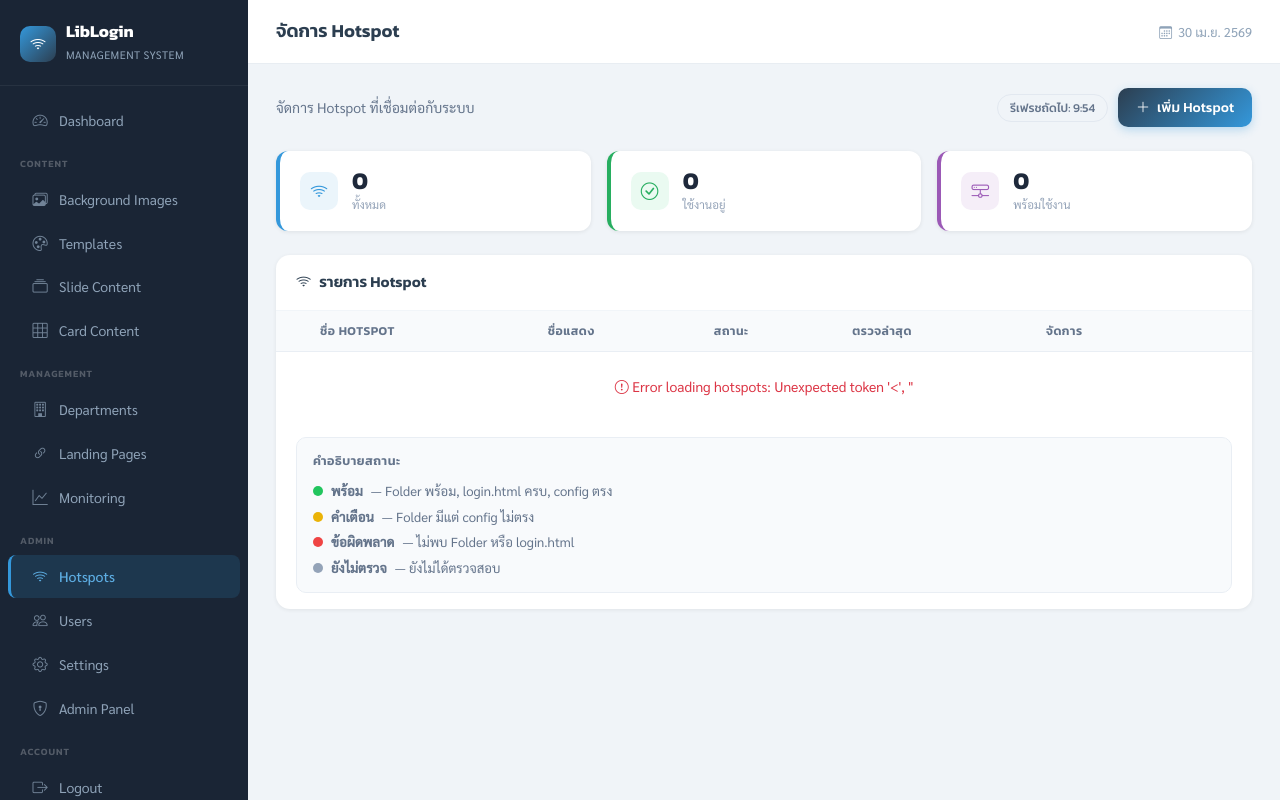
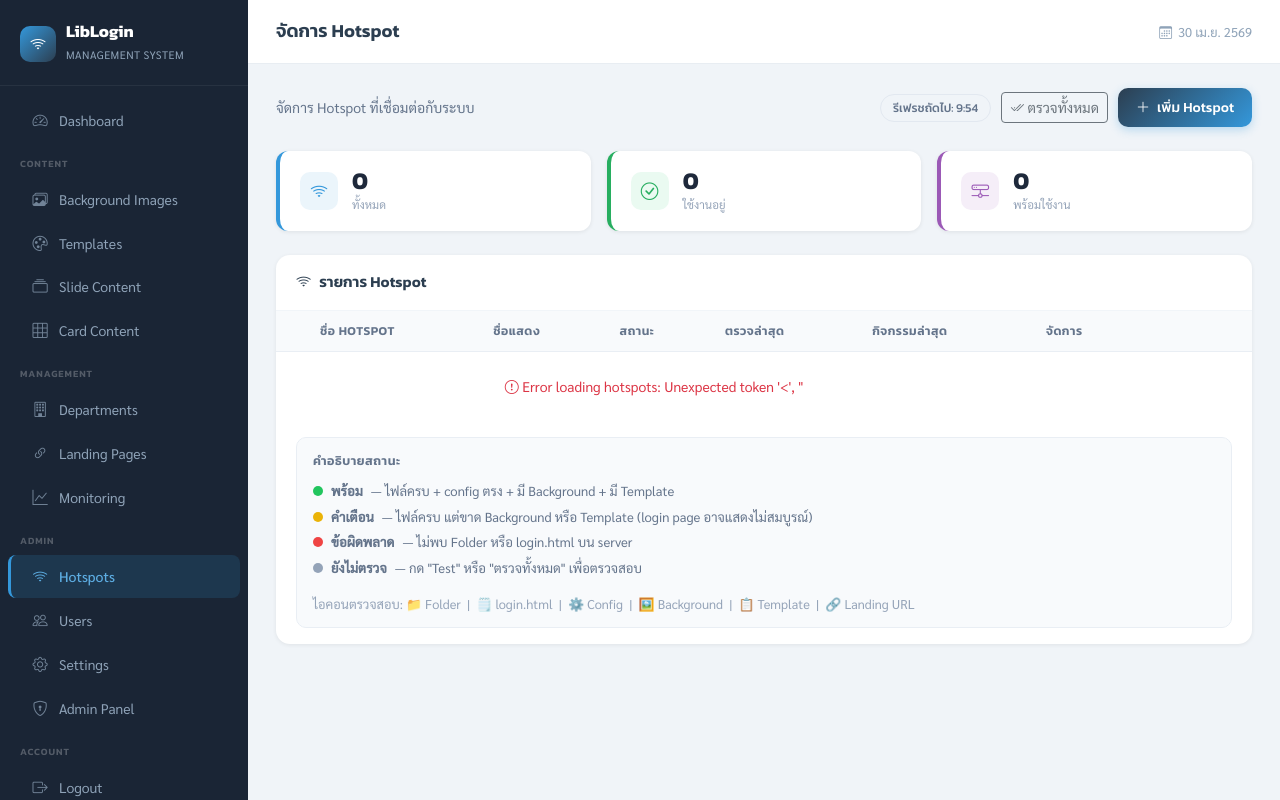
Before and after one commit to azimuthotg/LibLogin, a Django app: page /hotspots/ in a window 1280 px wide. Run offline with Django 5.2, Linux system fonts and the light colour scheme; the visitor is signed in with stand-in values (Sample User, id 1); data that the repository does not hold is empty; some libraries are stand-ins or nearby versions.

Commit message:
feat: Phase 4 — Enhanced Hotspot Health Check
4A — Backend:
- Add has_active_background, has_active_template, has_landing_url fields to Hotspot model (migration 0014)
- Update status property: READY requires file + config + background + template
- Enhance test_connection to check DB content (BackgroundImage, TemplateConfig, LandingPageURL)
- Add last_impression_at (SerializerMethodField from PageImpression) to HotspotSerializer

4B — UI:
- Expand status detail icons from 3 → 6 checks (folder/file/config/bg/template/landing)
- Add "กิจกรรมล่าสุด" column showing last impression timestamp
- Add "ตรวจทั้งหมด" (Test All) button with sequential progress
- Update status legend to reflect new READY/WARNING criteria

4C — Health Check:
- Add GET /api/health/ endpoint (public) — DB, media, logs checks

Co-Authored-By: Claude Sonnet 4.6 <noreply@anthropic.com>

```diff
--- a/api/urls.py
+++ b/api/urls.py
@@ -10,6 +10,7 @@ from .views import (
     impression_statistics,
     media_reach_report,
     export_reach_report_pdf,
+    health_check,
     BackgroundImageViewSet,
     SystemSettingsViewSet,
     UserViewSet,
@@ -55,6 +56,9 @@ urlpatterns = [
     # Export media reach report as PDF
     path('export-reach-report-pdf/', export_reach_report_pdf, name='export-reach-report-pdf'),
 
+    # Health check (public)
+    path('health/', health_check, name='health-check'),
+
     # Include router URLs
     path('', include(router.urls)),
 ]
--- a/api/views.py
+++ b/api/views.py
@@ -523,13 +523,15 @@ class HotspotViewSet(viewsets.ModelViewSet):
     @action(detail=True, methods=['post'])
     def test_connection(self, request, pk=None):
         """
-        Test hotspot connection status
-        Checks if folder exists, login.html exists, and config matches
+        Test hotspot health status — checks filesystem + DB content availability.
+        Checks: folder, login.html, config, active background, active template, landing URL.
         """
         import os
         import re
         from django.conf import settings
         from django.utils import timezone
+        from django.db.models import Q
+        from .models import BackgroundImage, TemplateConfig, LandingPageURL
 
         hotspot = self.get_object()
         base_dir = settings.BASE_DIR
@@ -549,34 +551,62 @@ class HotspotViewSet(viewsets.ModelViewSet):
                 try:
                     with open(login_file_path, 'r', encoding='utf-8') as f:
                         content = f.read()
-                        # Look for window.HOTSPOT_NAME = 'hotspot_xxx';
-                        pattern = r"window\.HOTSPOT_NAME\s*=\s*['\"]([^'\"]+)['\"]"
-                        match = re.search(pattern, content)
-                        if match:
-                            found_name = match.group(1)
-                            config_matched = (found_name == hotspot.hotspot_name)
-                            logger.info(f"[Hotspot Test] Found HOTSPOT_NAME: {found_name}, Expected: {hotspot.hotspot_name}")
+                    pattern = r"window\.HOTSPOT_NAME\s*=\s*['\"]([^'\"]+)['\"]"
+                    match = re.search(pattern, content)
+                    if match:
+                        found_name = match.group(1)
+                        config_matched = (found_name == hotspot.hotspot_name)
+                        logger.info(f"[Hotspot Test] HOTSPOT_NAME found: {found_name}, expected: {hotspot.hotspot_name}")
                 except Exception as e:
                     logger.error(f"[Hotspot Test] Error reading login.html: {str(e)}")
 
-            # Update hotspot status
+            # Check 4: Active Background (own or default)
+            hs = hotspot.hotspot_name
+            has_active_background = BackgroundImage.objects.filter(
+                is_active=True
+            ).filter(
+                Q(hotspot_name=hs) | Q(hotspot_name__isnull=True) | Q(hotspot_name='')
+            ).exists()
+
+            # Check 5: Active Template (own or default)
+            has_active_template = TemplateConfig.objects.filter(
+                is_active=True
+            ).filter(
+                Q(hotspot_name=hs) | Q(hotspot_name__isnull=True) | Q(hotspot_name='')
+            ).exists()
+
+            # Check 6: Landing URL (own or default)
+            has_landing_url = LandingPageURL.objects.filter(
+                Q(hotspot_name=hs) | Q(hotspot_name__isnull=True) | Q(hotspot_name='')
+            ).exists()
+
+            # Save all results
             hotspot.folder_exists = folder_exists
             hotspot.login_file_exists = login_file_exists
             hotspot.config_matched = config_matched
+            hotspot.has_active_background = has_active_background
+            hotspot.has_active_template = has_active_template
+            hotspot.has_landing_url = has_landing_url
             hotspot.last_checked = timezone.now()
             hotspot.save()
 
-            logger.info(f"[Hotspot Test] {hotspot.hotspot_name}: folder={folder_exists}, file={login_file_exists}, config={config_matched}")
+            logger.info(
+                f"[Hotspot Test] {hs}: folder={folder_exists}, file={login_file_exists}, "
+                f"config={config_matched}, bg={has_active_background}, "
+                f"tpl={has_active_template}, landing={has_landing_url} → {hotspot.status}"
+            )
 
             return Response({
                 'success': True,
                 'hotspot': HotspotSerializer(hotspot).data,
                 'details': {
-                    'folder_path': folder_path,
                     'folder_exists': folder_exists,
                     'login_file_exists': login_file_exists,
                     'config_matched': config_matched,
-                    'status': hotspot.status
+                    'has_active_background': has_active_background,
+                    'has_active_template': has_active_template,
+                    'has_landing_url': has_landing_url,
+                    'status': hotspot.status,
                 }
             })
 
@@ -1742,3 +1772,54 @@ def export_reach_report_pdf(request):
     except Exception as e:
         logger.error(f"[PDF Export] Error: {str(e)}", exc_info=True)
         return HttpResponse(f"Error generating PDF: {str(e)}", status=500)
+
+
+# ===============================================
+# Health Check API
+# ===============================================
+
+@api_view(['GET'])
+@permission_classes([AllowAny])
+def health_check(request):
+    """
+    Server health check endpoint.
+    Returns DB connectivity, hotspot count, and version info.
+    """
+    import os
+    from django.conf import settings
+    from django.utils import timezone
+
+    checks = {}
+    overall = 'ok'
+
+    # DB check
+    try:
+        hotspot_count = Hotspot.objects.count()
+        checks['database'] = {'status': 'ok', 'hotspots': hotspot_count}
+    except Exception as e:
+        checks['database'] = {'status': 'error', 'detail': str(e)}
+        overall = 'error'
+
+    # Disk check (media folder writable)
+    try:
+        media_root = settings.MEDIA_ROOT
+        checks['media'] = {
+            'status': 'ok' if os.path.isdir(media_root) else 'warning',
+            'path': str(media_root),
+        }
+    except Exception as e:
+        checks['media'] = {'status': 'error', 'detail': str(e)}
+
+    # Log folder check
+    try:
+        log_dir = settings.BASE_DIR / 'logs'
+        checks['logs'] = {'status': 'ok' if os.path.isdir(log_dir) else 'warning'}
+    except Exception:
+        checks['logs'] = {'status': 'unknown'}
+
+    return Response({
+        'status': overall,
+        'version': '1.0',
+        'timestamp': timezone.now(),
+        'checks': checks,
+    })
--- a/webapp/static/webapp/js/hotspot-management.js
+++ b/webapp/static/webapp/js/hotspot-management.js
@@ -106,6 +106,7 @@ function renderHotspots(hotspots) {
                 ${getStatusDetails(hotspot)}
             </td>
             <td>${formatDateTime(hotspot.last_checked)}</td>
+            <td>${formatActivity(hotspot.last_impression_at)}</td>
             <td>
                 <div class="d-flex flex-wrap gap-1">
                 <button class="btn btn-sm btn-info" data-action="test" data-id="${hotspot.id}" title="ตรวจสอบสถานะ">
@@ -142,21 +143,25 @@ function getStatusBadge(status) {
     return badges[status] || '<span class="badge bg-secondary">ไม่ทราบ</span>';
 }
 
-// Get status details HTML
+// Get status details HTML (6 checks)
 function getStatusDetails(hotspot) {
     if (!hotspot.last_checked) return '';
 
-    const checks = [];
-    if (hotspot.folder_exists) checks.push('<i class="bi bi-folder-check text-success" title="Folder exists"></i>');
-    else checks.push('<i class="bi bi-folder-x text-danger" title="Folder not found"></i>');
+    const c = (ok, title) => ok
+        ? `<i class="bi bi-check-circle-fill text-success" title="${title} ✅"></i>`
+        : `<i class="bi bi-x-circle-fill text-danger" title="${title} ❌"></i>`;
+    const w = (ok, title) => ok
+        ? `<i class="bi bi-check-circle-fill text-success" title="${title} ✅"></i>`
+        : `<i class="bi bi-dash-circle text-warning" title="${title} ⚠️ ไม่มี"></i>`;
 
-    if (hotspot.login_file_exists) checks.push('<i class="bi bi-file-check text-success" title="login.html exists"></i>');
-    else checks.push('<i class="bi bi-file-x text-danger" title="login.html not found"></i>');
-
-    if (hotspot.config_matched) checks.push('<i class="bi bi-check-circle text-success" title="Config matched"></i>');
-    else checks.push('<i class="bi bi-x-circle text-warning" title="Config mismatch"></i>');
-
-    return '<br><small>' + checks.join(' ') + '</small>';
+    return '<br><small style="letter-spacing:2px;">' + [
+        c(hotspot.folder_exists,       'Folder'),
+        c(hotspot.login_file_exists,   'login.html'),
+        c(hotspot.config_matched,      'Config'),
+        c(hotspot.has_active_background, 'Background'),
+        c(hotspot.has_active_template,   'Template'),
+        w(hotspot.has_landing_url,       'Landing URL'),
+    ].join(' ') + '</small>';
 }
 
 // Format datetime
@@ -164,6 +169,53 @@ function formatDateTime(dateStr) {
     if (!dateStr) return '<span class="text-muted">ยังไม่ตรวจ</span>';
     const date = new Date(dateStr);
     return date.toLocaleString();
+}
+
+// Format last activity
+function formatActivity(dateStr) {
+    if (!dateStr) return '<span class="text-muted" style="font-size:.8rem;">ยังไม่มี</span>';
+    const date = new Date(dateStr);
+    const diffMs = Date.now() - date.getTime();
+    const diffDays = Math.floor(diffMs / 86400000);
+    const label = diffDays === 0 ? 'วันนี้'
+        : diffDays === 1 ? 'เมื่อวาน'
+        : `${diffDays} วันที่แล้ว`;
+    return `<span style="font-size:.8rem;" title="${date.toLocaleString()}">${label}</span>`;
+}
+
+// Test all hotspots sequentially
+async function testAllHotspots() {
+    const btn = document.getElementById('btnTestAll');
+    const rows = document.querySelectorAll('#hotspotsTableBody tr');
+    const ids = [];
+
+    // Collect hotspot IDs from action buttons
+    document.querySelectorAll('#hotspotsTableBody button[data-action="test"]').forEach(b => {
+        ids.push(parseInt(b.dataset.id));
+    });
+
+    if (ids.length === 0) { showAlert('warning', 'ไม่พบ Hotspot ที่จะตรวจสอบ'); return; }
+
+    btn.disabled = true;
+    btn.innerHTML = '<span class="spinner-border spinner-border-sm"></span> กำลังตรวจ...';
+
+    let done = 0;
+    for (const id of ids) {
+        try {
+            await fetch((window.BASE_URL || '') + `/api/hotspots/${id}/test_connection/`, {
+                method: 'POST',
+                headers: { 'X-CSRFToken': csrftoken, 'Content-Type': 'application/json' },
+                credentials: 'include'
+            });
+        } catch (e) { /* continue */ }
+        done++;
+        btn.innerHTML = `<span class="spinner-border spinner-border-sm"></span> ตรวจ ${done}/${ids.length}...`;
+    }
+
+    btn.innerHTML = '<i class="bi bi-check2-all"></i> ตรวจทั้งหมด';
+    btn.disabled = false;
+    showAlert('success', `✅ ตรวจสอบครบ ${ids.length} Hotspot`);
+    loadHotspots();
 }
 
 // Generate login.html from master template
--- a/webapp/templates/webapp/hotspots.html
+++ b/webapp/templates/webapp/hotspots.html
@@ -84,10 +84,13 @@
 <!-- Page Header -->
 <div class="page-hdr">
     <p class="page-hdr-sub">จัดการ Hotspot ที่เชื่อมต่อกับระบบ</p>
-    <div style="display:flex; align-items:center; gap:10px;">
+    <div style="display:flex; align-items:center; gap:10px; flex-wrap:wrap;">
         <span class="refresh-badge" id="refreshCountdown">
             <i class="bi bi-arrow-repeat"></i> Next refresh: --:--
         </span>
+        <button class="btn btn-sm btn-outline-secondary" id="btnTestAll" onclick="testAllHotspots()" title="ตรวจสอบทุก Hotspot พร้อมกัน">
+            <i class="bi bi-check2-all"></i> ตรวจทั้งหมด
+        </button>
         {% if request.user.is_staff %}
         <button class="btn-add" data-bs-toggle="modal" data-bs-target="#addHotspotModal">
             <i class="bi bi-plus-lg"></i> เพิ่ม Hotspot
@@ -133,12 +136,13 @@
                     <th>ชื่อแสดง</th>
                     <th>สถานะ</th>
                     <th>ตรวจล่าสุด</th>
+                    <th>กิจกรรมล่าสุด</th>
                     <th style="width:220px;">จัดการ</th>
                 </tr>
             </thead>
             <tbody id="hotspotsTableBody">
                 <tr>
-                    <td colspan="6" style="text-align:center; padding:32px;">
+                    <td colspan="7" style="text-align:center; padding:32px;">
                         <div class="spinner-border text-primary" role="status" style="width:1.5rem;height:1.5rem;">
                             <span class="visually-hidden">Loading...</span>
                         </div>
@@ -153,10 +157,13 @@
     <div style="margin:16px 20px; background:#f8fafc; border-radius:10px; padding:14px 16px; border:1px solid #e9eef4;">
         <div style="font-family:'Kanit',sans-serif; font-weight:600; font-size:.78rem; color:#64748b; letter-spacing:.04em; text-transform:uppercase; margin-bottom:10px;">คำอธิบายสถานะ</div>
         <div style="display:grid; gap:6px;">
-            <div style="display:flex; align-items:center; gap:8px; font-family:'Sarabun',sans-serif; font-size:.82rem; color:#64748b;"><span style="width:10px;height:10px;border-radius:50%;background:#22c55e;flex-shrink:0;"></span> <strong>พร้อม</strong> — Folder พร้อม, login.html ครบ, config ตรง</div>
-            <div style="display:flex; align-items:center; gap:8px; font-family:'Sarabun',sans-serif; font-size:.82rem; color:#64748b;"><span style="width:10px;height:10px;border-radius:50%;background:#eab308;flex-shrink:0;"></span> <strong>คำเตือน</strong> — Folder มีแต่ config ไม่ตรง</div>
-            <div style="display:flex; align-items:center; gap:8px; font-family:'Sarabun',sans-serif; font-size:.82rem; color:#64748b;"><span style="width:10px;height:10px;border-radius:50%;background:#ef4444;flex-shrink:0;"></span> <strong>ข้อผิดพลาด</strong> — ไม่พบ Folder หรือ login.html</div>
-            <div style="display:flex; align-items:center; gap:8px; font-family:'Sarabun',sans-serif; font-size:.82rem; color:#64748b;"><span style="width:10px;height:10px;border-radius:50%;background:#94a3b8;flex-shrink:0;"></span> <strong>ยังไม่ตรวจ</strong> — ยังไม่ได้ตรวจสอบ</div>
+            <div style="display:flex; align-items:center; gap:8px; font-family:'Sarabun',sans-serif; font-size:.82rem; color:#64748b;"><span style="width:10px;height:10px;border-radius:50%;background:#22c55e;flex-shrink:0;"></span> <strong>พร้อม</strong> — ไฟล์ครบ + config ตรง + มี Background + มี Template</div>
+            <div style="display:flex; align-items:center; gap:8px; font-family:'Sarabun',sans-serif; font-size:.82rem; color:#64748b;"><span style="width:10px;height:10px;border-radius:50%;background:#eab308;flex-shrink:0;"></span> <strong>คำเตือน</strong> — ไฟล์ครบ แต่ขาด Background หรือ Template (login page อาจแสดงไม่สมบูรณ์)</div>
+            <div style="display:flex; align-items:center; gap:8px; font-family:'Sarabun',sans-serif; font-size:.82rem; color:#64748b;"><span style="width:10px;height:10px;border-radius:50%;background:#ef4444;flex-shrink:0;"></span> <strong>ข้อผิดพลาด</strong> — ไม่พบ Folder หรือ login.html บน server</div>
+            <div style="display:flex; align-items:center; gap:8px; font-family:'Sarabun',sans-serif; font-size:.82rem; color:#64748b;"><span style="width:10px;height:10px;border-radius:50%;background:#94a3b8;flex-shrink:0;"></span> <strong>ยังไม่ตรวจ</strong> — กด "Test" หรือ "ตรวจทั้งหมด" เพื่อตรวจสอบ</div>
+            <div style="margin-top:10px; font-family:'Sarabun',sans-serif; font-size:.8rem; color:#94a3b8;">
+                ไอคอนตรวจสอบ: 📁 Folder &nbsp;|&nbsp; 🗒️ login.html &nbsp;|&nbsp; ⚙️ Config &nbsp;|&nbsp; 🖼️ Background &nbsp;|&nbsp; 📋 Template &nbsp;|&nbsp; 🔗 Landing URL
+            </div>
         </div>
     </div>
 </div>
```
Also changed, not shown: api/models.py (+18 -4 lines), api/serializers.py (+13 -2 lines), api/migrations/0014_hotspot_content_checks.py (added).
